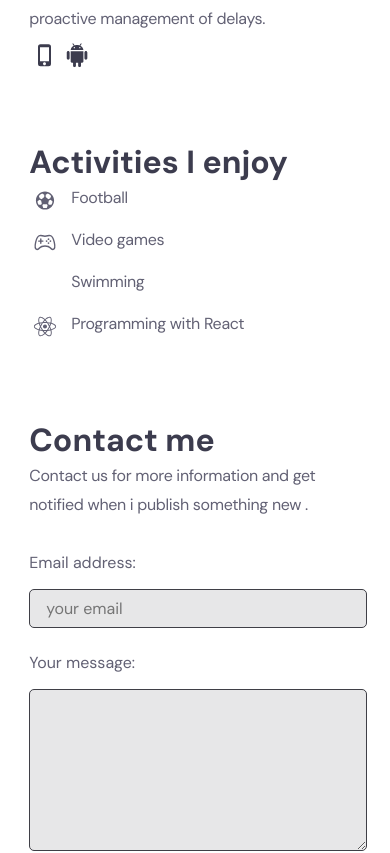
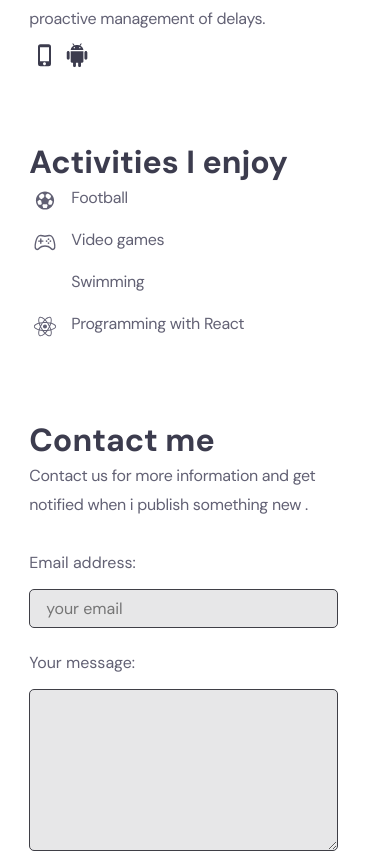
Before and after one commit to houssemELbahri/portfolio, a React (Vite) app: page / in a window 390 px wide. Shown: the part 2655-3508 px from the top of the page. Built offline with nearby package versions, Linux system fonts and the light colour scheme; some icons are missing.

Commit message:
fixing form dimensions on small devices

```diff
--- a/src/sections/Contact/contact.css
+++ b/src/sections/Contact/contact.css
@@ -97,6 +97,7 @@ button:disabled {
     section.contact-container #message {
         padding: 0.5rem 1rem;
         margin-top: 1rem;
+        width:120%;
     }
 
     section.contact-container .submit {
```
